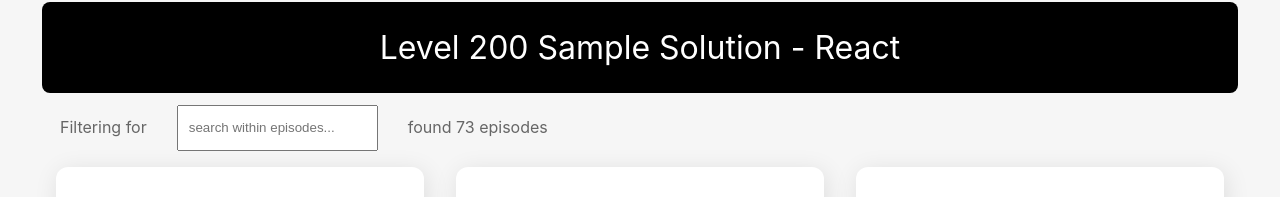
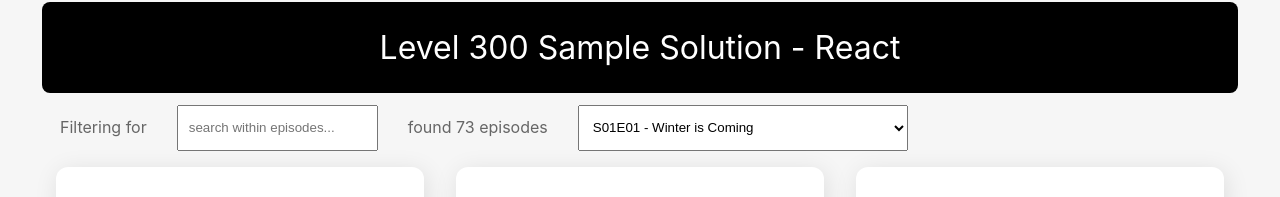
Before and after one commit to nbogie/tvmaze-project-react-solutions, a React (Create React App) app: page / in a window 1280 px wide. Shown: the top 197 px of the page. Built offline with nearby package versions, Linux system fonts and the light colour scheme; the HTML template or start-up script is replaced by a standard one.

Commit message:
level 300 done
unfortunately complex interplay with search
and select box.

```diff
--- a/package.json
+++ b/package.json
@@ -1,5 +1,5 @@
 {
-  "name": "tvmaze-level-200-react-sample-solution",
+  "name": "tvmaze-level-300-react-sample-solution",
   "version": "0.1.0",
   "private": true,
   "dependencies": {
--- a/public/index.html
+++ b/public/index.html
@@ -24,7 +24,7 @@
       work correctly both with client-side routing and a non-root public URL.
       Learn how to configure a non-root public URL by running `npm run build`.
     -->
-    <title>TV Show DOM Project - Level 200 - Sample Solution - React</title>
+    <title>TV Show DOM Project - Level 300 - Sample Solution - React</title>
   </head>
   <body>
     <noscript>You need to enable JavaScript to run this app.</noscript>
--- a/src/App.css
+++ b/src/App.css
@@ -91,11 +91,3 @@
   padding: 10px;
   margin: 10px 10px 0 10px;
 }
-
-#filterSummary::before {
-  content: "found ";
-}
-
-#filterSummary::after {
-  content: " episodes";
-}
--- a/src/Episode.js
+++ b/src/Episode.js
@@ -1,4 +1,5 @@
 import React from 'react';
+import { makeEpisodeCode } from './EpisodeUtils';
 
 
 function Episode(props) {
@@ -17,17 +18,7 @@
 }
 
 
-//return an episode code to represent the given episode, e.g. "S01E03"
-function makeEpisodeCode(episode) {
-    return `S${pad(episode.season)}E${pad(episode.number)}`;
-}
 
-
-//pad a number out to be an (at least) 2-digit string
-//e.g. pad(3) -> "03"
-function pad(num) {
-    return num.toString().padStart(2, "0");
-}
 
 
 //Remove tags by replacing any matching occurrences with an empty string.
--- /dev/null
+++ b/src/EpisodeUtils.js
@@ -0,0 +1,12 @@
+//return an episode code to represent the given episode, e.g. "S01E03"
+function makeEpisodeCode(episode) {
+    return `S${pad(episode.season)}E${pad(episode.number)}`;
+}
+
+//pad a number out to be an (at least) 2-digit string
+//e.g. pad(3) -> "03"
+function pad(num) {
+    return num.toString().padStart(2, "0");
+}
+
+export { makeEpisodeCode };
--- a/src/Header.js
+++ b/src/Header.js
@@ -1,7 +1,7 @@
 import React from 'react';
 
 function Header() {
-    return (<header>Level 200 Sample Solution - React</header>);
+    return (<header>Level 300 Sample Solution - React</header>);
 }
 
 export default Header;
--- a/src/SearchableEpisodeList.js
+++ b/src/SearchableEpisodeList.js
@@ -1,5 +1,16 @@
+//Notes: This is not a simple example from which to learn
+// how to work with a select form element.
+
+//TODO: Investigate how to have episode selector clear the search box
+//      by changing query without re-triggering an effect.
+// user picks one episode:
+//   we want to setFilteredEpisodes to array of one episode
+//   we want to set query to ""
+//   but setting query to "" will normally setFilteredEpisodes to allEpisodes!
+
 import React, { useState, useEffect } from 'react';
 import EpisodeList from './EpisodeList.js';
+import { makeEpisodeCode } from './EpisodeUtils';
 
 function SearchableEpisodeList(props) {
 
@@ -7,19 +18,28 @@
 
     //Explanation of main episode-search flow:
     //==========================================
-    //user types into search box
-    //the registered event handler calls setQuery
-    //setQuery changes query
-    //the useEffect hook notices query changed,
-    //and calls setFilteredEpisodes
-    //setFiltered episodes changes filteredEpisodes
-    //a change to filteredEpisodes causes a re-render of dependent parts of the DOM
+    //Either:
+    //1. user types into search box
+    //2. the registered event handler calls setQuery
+    //3. setQuery changes query
+    //4. the useEffect hook notices query changed,
+    //5. and calls setFilteredEpisodes
+    //6. setFilteredEpisodes changes filteredEpisodes
+    //7. the change to filteredEpisodes causes a re-render of dependent parts of the DOM...
+    //     ...including which episodes are shown
+    //     ...AND which episodes are listed in the select box.
+
+    //Or:
+    //1. User selects an episode from the select drop-down
+    //2. the registered event handler is triggered
+    //3. and in turn calls setFilteredEpisodes([oneEpisode])
+    //...same as step 6 and onward, above
 
     //A STATE hook: Helps maintain a search query string (from text input box)
     const [query, setQuery] = useState("");
 
     //A STATE hook: Helps maintain a list of filtered episodes
-    //Starts will all episodes
+    //Starts with all episodes
     const [filteredEpisodes, setFilteredEpisodes] = useState(allEpisodes);
 
     //An EFFECT hook:
@@ -31,6 +51,13 @@
         setFilteredEpisodes(matches);
     }, [query, allEpisodes]);
 
+
+    function handleEpisodeSelected(id) {
+        const foundEpisode = allEpisodes.find(episode => episode.id === Number(id));
+        if (foundEpisode) {
+            setFilteredEpisodes([foundEpisode]);
+        }
+    }
 
     return (
         <div>
@@ -48,8 +75,38 @@
                 />
 
                 <div id="filterSummary" className="control">
-                    {filteredEpisodes.length}
+                    found {filteredEpisodes.length} {pluralize("episode", filteredEpisodes.length)}
                 </div>
+
+                {/* either show the select input OR a "show all" button */}
+                {
+                    filteredEpisodes.length > 1 ?
+
+                        <select
+                            className="control"
+                            onChange={event => handleEpisodeSelected(event.target.value)}
+                            value={filteredEpisodes.length === 1 ? filteredEpisodes[0].id : ""} >
+
+                            {
+                                //create the options within the select
+                                filteredEpisodes.map(episode =>
+                                    <option
+                                        key={episode.id}
+                                        value={episode.id}>
+                                        {makeEpisodeCode(episode) + " - " + episode.name}
+                                    </option>)
+                            }
+
+                        </select>
+
+                        :
+
+                        <button
+                            className="control"
+                            onClick={() => setFilteredEpisodes(allEpisodes)}>
+                            Show all episodes
+                          </button>
+                }
             </div>
 
             <EpisodeList episodes={filteredEpisodes} />
@@ -86,4 +143,8 @@
     );
 }
 
+function pluralize(word, number) {
+    return number === 1 ? word : word + "s"
+}
+
 export default SearchableEpisodeList;
```
Also changed, not shown: public/manifest.json, 2 other files (tests, documents, lock files or other folders).
